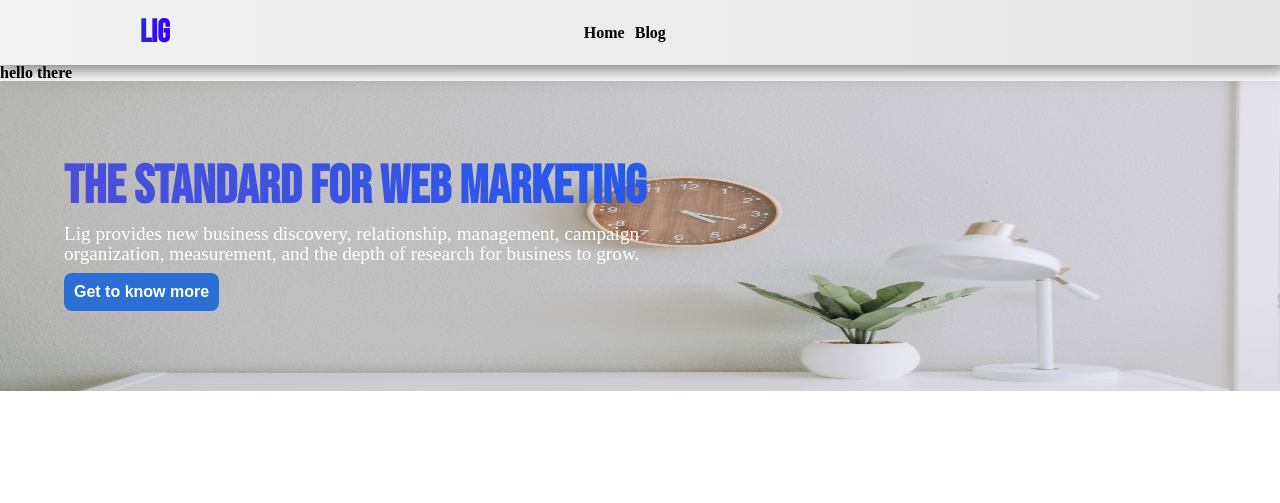
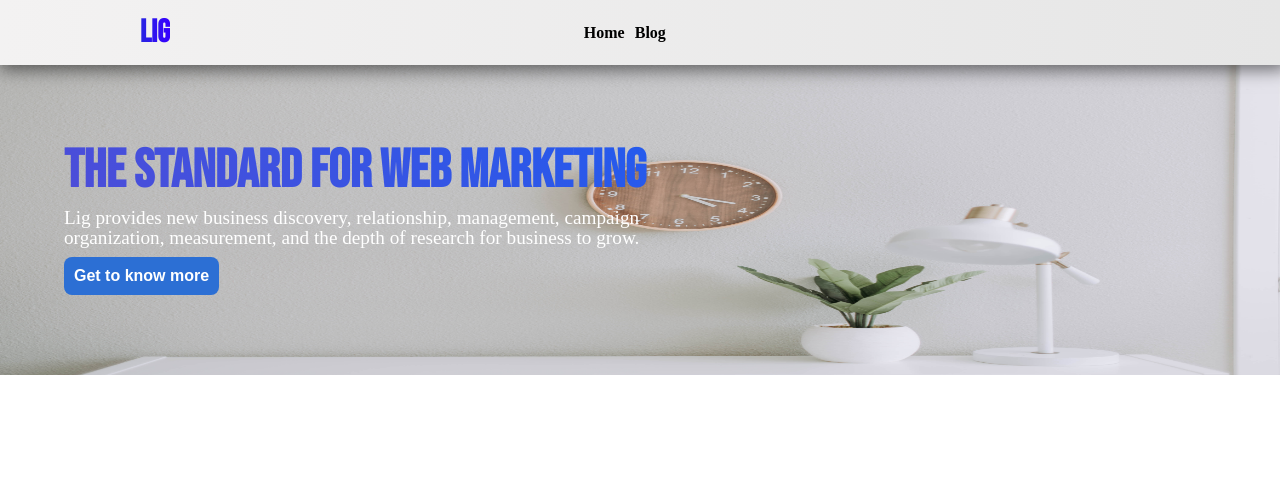
Before and after one commit to chinenvinicius/newproject, a plain HTML site: page New project/blog.html in a window 1280 px wide. Shown: the top 503 px of the page. Drawn offline with Linux system fonts and the light colour scheme.

Commit message:
novo projeto

```diff
--- a/New project/blog.html
+++ b/New project/blog.html
@@ -54,7 +54,7 @@
      <div id="page-body" class="blog-page">
            <main class="page-main">
 
-              <h1>hello there</h1>
+
 
                <div class="blog-top-part" >
 
```
Also changed, not shown: New project/sass/_pages.scss (line endings or trailing spaces).
